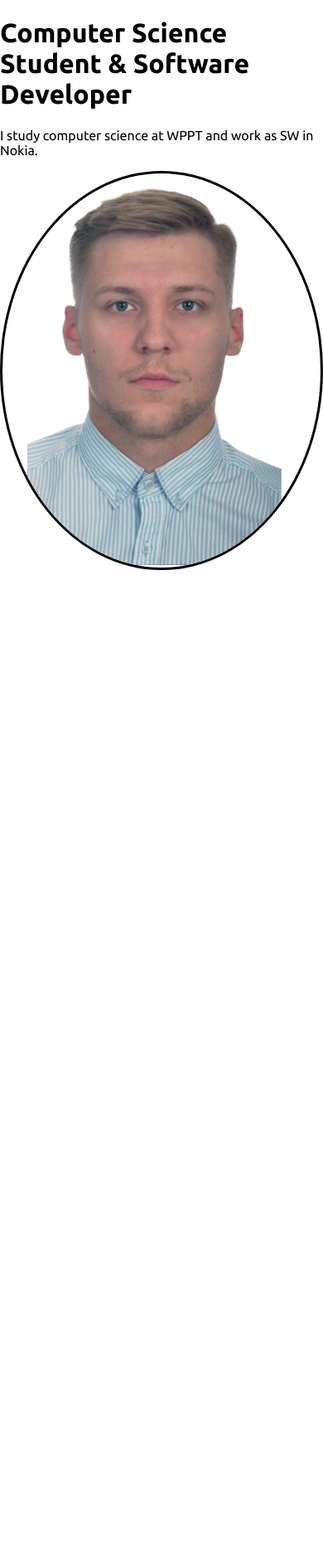
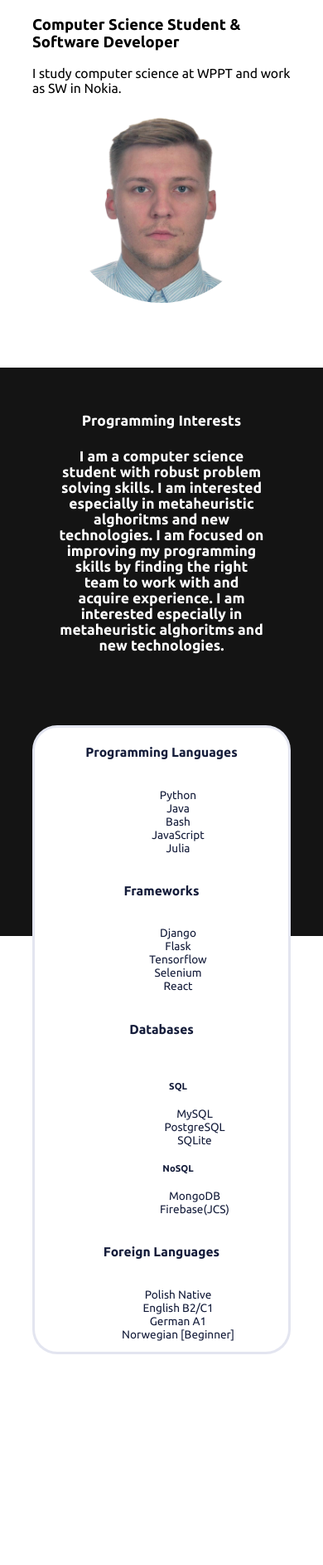
Before and after one commit to sqoshi/modern-web-technologies, a PHP site: page /main.html in a window 390 px wide. Shown: the part 100-1986 px from the top of the page at 83% size. Run offline with PHP 8.4, Linux system fonts and the light colour scheme; style sheets or scripts are compiled from the project's sources; grey boxes are pictures that could not be loaded.

Commit message:
almost finished first page- mobile

```diff
--- a/portfolio/main.html
+++ b/portfolio/main.html
@@ -8,7 +8,7 @@
   <title></title>
 </head>
 
-<body>
+<body onload="startTimer()">
   <nav id="menu">
     <div id='menu-header'>
       <a id='menu-logo-a' href="main.html"><img id='menu-logo-img' src="resources/img/logo_wolf_white.png" /></img></a>
@@ -20,19 +20,105 @@
     </div>
     <nav id='menu-links' class='menu-links'>
       <a class='link' href="main.html">Home</a>
-      <a class='link' href="#">Portfolio</a>
-      <a class='link' href="#">About</a>
+      <a class='link' href="projects.html">Projects</a>
     </nav>
   </nav>
+  <section id='hero'>
+    <section class='column'>
+      <!-- below intro maybe a section ?-->
+      <div id='intro'>
+        <h1> Computer Science Student & Software Developer </h1>
+        <p> I study computer science at WPPT and work as SW in Nokia.
+      </div>
+      <div id='avatar-cropper'>
+        <img id='avatar' src='resources/img/avatar_face.png'></img>
+      </div>
+    </section>
+  </section>
+  <section id='it-interests-container'>
+    <section class='column'>
+      <section id='it-interests' class='content'>
+        <div id='it-interests-text-container'>
+          <h4 style="text-align: center;">Programming Interests<h4>
+              I am a computer science student with robust
+              problem solving skills. I am interested
+              especially in metaheuristic alghoritms and
+              new technologies. I am focused on improving
+              my programming skills by finding the right
+              team to work with and acquire experience.
 
-<div id='intro'>
-  <h1> Computer Science Student & Software Developer </h1>
-  <p> I study computer science at WPPT and work as SW in Nokia.
+              I am interested
+              especially in metaheuristic alghoritms and
+              new technologies.
+        </div>
+      </section>
+    </section>
+  </section>
+  <section id='skills-container'>
+    <section class='column'>
+      <div id='skills-overlay'>
+        <section id='skills' class="content">
+          <div class='skills-element'>
+            <h4 class='skills-header'>Programming Languages</h4>
+            <ul class='skills-list'>
+              <li>Python</li>
+              <li>Java</li>
+              <li>Bash</li>
+              <li>JavaScript</li>
+              <li>Julia</li>
+            </ul>
+          </div>
+          <div class='skills-element'>
+            <h4 class='skills-header'>Frameworks</h4>
+            <ul class='skills-list'>
+              <li>Django</li>
+              <li>Flask</li>
+              <li>Tensorflow</li>
+              <li>Selenium</li>
+              <li>React</li>
+            </ul>
+          </div>
+          <div class='skills-element'>
+            <h4 class='skills-header'>Databases</h4>
+            <ul class='skills-list'>
+              <li>
+                <h5>SQL</h5>
+                <ul class='skills-list'>
+                  <li>MySQL</li>
+                  <li>PostgreSQL</li>
+                  <li>SQLite</li>
+                </ul>
+              </li>
+              <li>
+                <h5>NoSQL</h5>
+                <ul class='skills-list'>
+                  <li>MongoDB</li>
+                  <li>Firebase(JCS)</li>
+                </ul>
+              </li>
+            </ul>
+          </div>
+          <div class='skills-element'>
+            <h4 class='skills-header'>Foreign Languages</h4>
+            <ul class='skills-list'>
+              <li>Polish Native</li>
+              <li>English B2/C1</li>
+              <li>German A1</li>
+              <li>Norwegian [Beginner]</li>
+            </ul>
+          </div>
+        </section>
+      </div>
+    </section>
+  </section>
+  <section id='projects'>
+    <img id="img" src="https://raw.githubusercontent.com/sqoshi/neural-network-designer/master/static/images/results_example.png"/>
+    <input type="button" onclick="location.href='projects.html';" value="Go to Projects" />
+    <button type="button" onclick="displayPreviousImage()">Previous</button>
+    <button type="button" onclick="displayNextImage()">Next</button>
 
-  <div id='face-img-cropper'>
-    <img id='face-img' src='resources/img/face.png'></img>
-  </div>
-</div>
+  </section>
+
 
 </body>
 
--- a/portfolio/resources/css/main.css
+++ b/portfolio/resources/css/main.css
@@ -1,11 +1,22 @@
 body, html {
+  /*min-width:600px;*/
+  /*min-height: 300px;*/
+  overflow: auto;
   margin: 0;
   height: 100%;
   width: 100%;
   font-family: Ubuntu, "times new roman", times, roman, serif;
+  font-size: calc(0.75em + 1vmin);
+  bottom: 0;
 }
 
-/********** menu/ navigation *********/
+.column {
+  height: auto;
+  margin-left: 10%;
+  margin-right: 10%;
+}
+
+/********** menu/ navigation [HEADER]*********/
 #menu {
   overflow: hidden;
   background-color: rgb(20, 20, 20);
@@ -50,7 +61,7 @@ body, html {
   color: white;
 }
 
-#menu .link:hover {
+#menu .link:hover, .link:active {
   background-color: #333;
 }
 
@@ -69,26 +80,103 @@ body, html {
 }
 
 /******************** image **********************/
-#face-img-cropper {
-  display: inline-block;
-  max-width: 100%;
-  height: auto;
-  width: auto;
-  max-height: 100%;
-  position: relative;
+#avatar-cropper {
   overflow: hidden;
   border-radius: 50%;
-  border: solid black;
   margin: 0 auto;
-  object-fit: contain;
+  height: 60vw;
+  width: 60vw;
 }
 
-#face-img {
-  margin-left: 30px;
+#avatar {
+  display: table;
+  margin: 0 auto;
   width: 80%;
+  height: auto;
 }
 
 /****************** intro ********************/
-#intro {
+#intro {}
+
+/************ auxiliary classes **************/
+.content {
+  width: 100%;
+  display: flex;
+  align-items: center;
+  justify-content: center;
+  flex-direction: column;
+}
+
+/****************** it-interests ********************/
+#it-interests-container {
+  margin-top: 20vw;
+  background-color: rgb(20, 20, 20);
+}
+
+#it-interests {
+  color: white;
+}
+
+#it-interests-text-container {
+  font-size: 4.5vw;
+  padding-top: 10%;
+  padding-bottom: 20rem;
+  width: 80%;
+  text-align: center;
+}
+
+/****************** skills ********************/
+#skills-overlay {
+  border-radius: 30px;
+  border-color: rgba(136, 144, 189, 0.23);
+  border-width: 3px;
+  border-style: solid;
+  top: -16rem;
+  position: relative;
+  background: white;
+  color: #141c3a;
+}
+
+.skills-list {
+  box-sizing: border-box;
+  width: 100%;
+  font-size: 3.5vw;
+  list-style-type: none;
+  justify-content: space-around;
+  text-align: center;
+}
+
+.skills-list ul {
   width: 100%;
 }
+
+.skills-header {
+  text-align: center;
+  font-size: 4.0vw;
+}
+
+.skills-element {
+  box-sizing: border-box;
+  width: 100%;
+  display: flex;
+  flex-direction: column;
+}
+
+/**************** projects ******************/
+#projects {
+  background-color: black;
+  display: flex;
+  flex-direction: column;
+}
+
+#projects a.button {
+  -webkit-appearance: button;
+  -moz-appearance: button;
+  appearance: button;
+  text-decoration: none;
+  color: initial;
+  background-color: white;
+  height: 50vw;
+}
+
+/**************** contact ******************/
--- a/portfolio/resources/js/main.js
+++ b/portfolio/resources/js/main.js
@@ -8,3 +8,23 @@ function toggle_menu() {
     content.style.maxHeight = content.scrollHeight + "px";
   }
 }
+
+
+function displayNextImage() {
+    x = (x === images.length - 1) ? 0 : x + 1;
+    document.getElementById("img").src = images[x];
+}
+
+function displayPreviousImage() {
+    x = (x <= 0) ? images.length - 1 : x - 1;
+    document.getElementById("img").src = images[x];
+}
+
+function startTimer() {
+    setInterval(displayNextImage, 6000);
+}
+
+var images = [], x = -1;
+images[0] = "https://raw.githubusercontent.com/sqoshi/global-warming-investigator/master/static/images/world_map.png";
+images[1] = "https://raw.githubusercontent.com/sqoshi/neural-network-designer/master/static/images/results_example.png";
+images[2] = "https://raw.githubusercontent.com/sqoshi/zalando-shopping-bot/master/features/screenshots/panelbot.png";
```
Also changed, not shown: portfolio/projects.html (added, +28 -0 lines), portfolio/resources/img/avatar_face.png (renamed from portfolio/resources/img/face.png).
